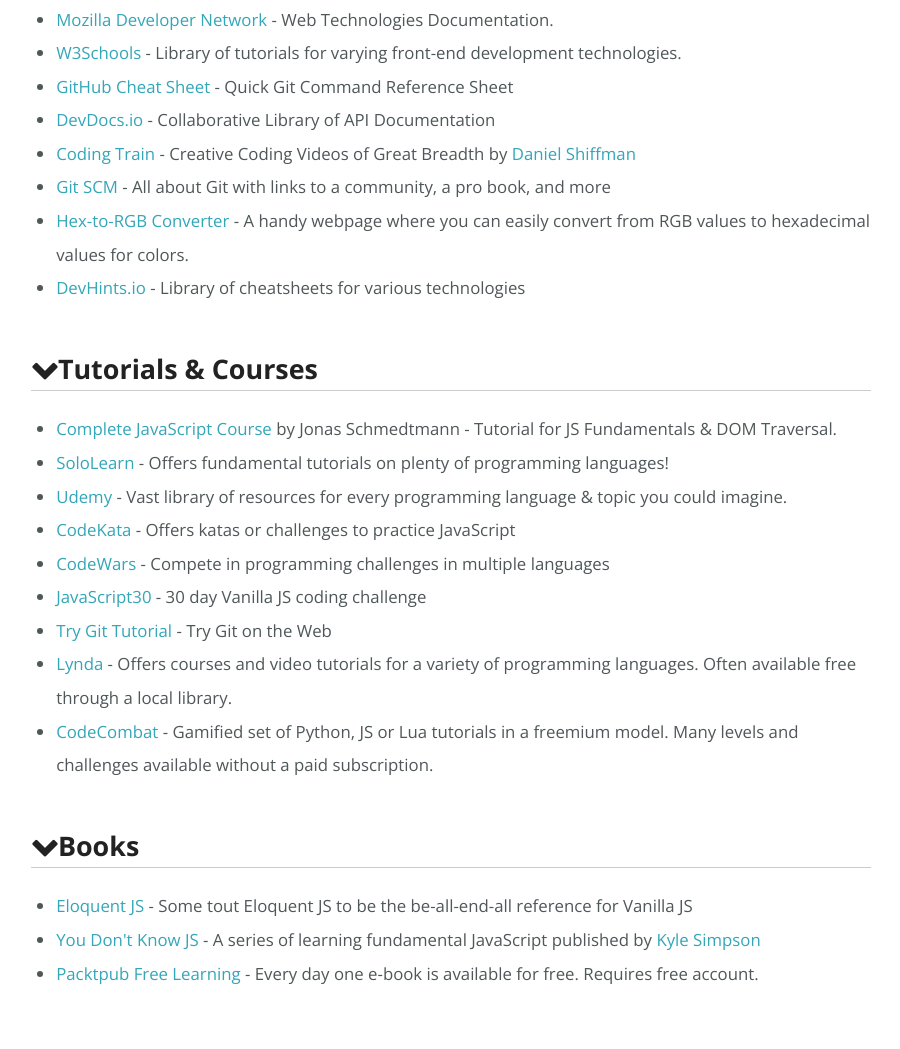
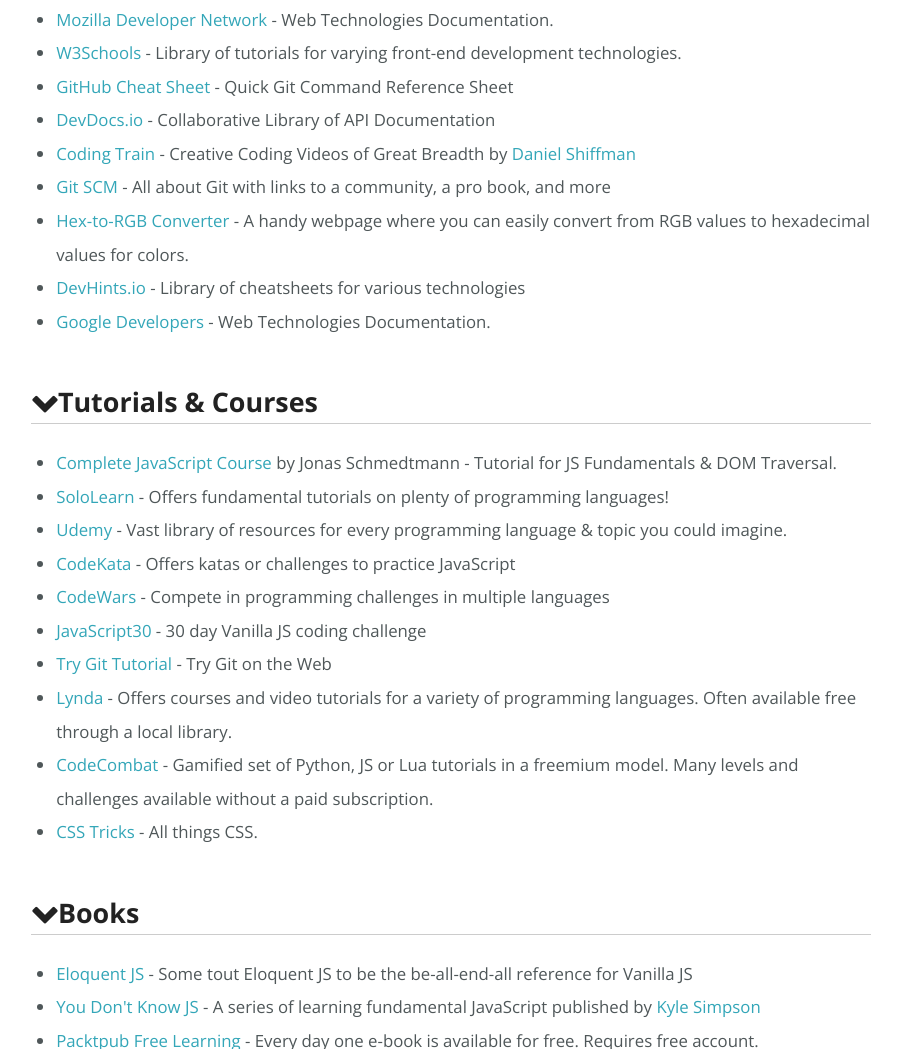
Before and after one commit to FreeCodeCampOKC/fccokc_web_legacy, a plain HTML site: page docs/resources.html in a window 1280 px wide. Shown: the part 487-1536 px from the top of the page, without its empty margins (189-1089 px from the left). Drawn offline with nearby package versions, Linux system fonts and the light colour scheme.

Commit message:
added google devs and css tricks

```diff
--- a/docs/resources.html
+++ b/docs/resources.html
@@ -89,6 +89,7 @@
                             <li><a href="https://git-scm.com/" target="_blank" title="Git-SCM" rel="external">Git SCM</a> - All about Git with links to a community, a pro book, and more </li>
                             <li><a href="http://www.javascripter.net/faq/rgbtohex.htm" target="_blank" title="Hex-to-RGB Converter" rel="external">Hex-to-RGB Converter</a> - A handy webpage where you can easily convert from RGB values to hexadecimal values for colors.</li>
                             <li><a href="https://devhints.io/" target="_blank" title="DevHints.io" rel="external">DevHints.io</a> - Library of cheatsheets for various technologies</li>
+                            <li><a href="https://developers.google.com/web/" target="_blank" title="Google Developers" rel="external">Google Developers</a> - Web Technologies Documentation.</li>
                         </ul>
                     </div>
                     <input id="toggle-tutorials" class="toggle-box" type="checkbox" checked><label for="toggle-tutorials"><h2 min-icon='&#xf054;' max-icon='&#xf078;'>Tutorials & Courses</h2></label>
@@ -103,6 +104,7 @@
                             <li><a href="https://try.github.io" target="_blank" title="TryGitTutorial" rel="external">Try Git Tutorial</a> - Try Git on the Web</li>
                             <li><a href="https://www.lynda.com" target="_blank" title="Lynda" rel="external">Lynda</a> - Offers courses and video tutorials for a variety of programming languages. Often available free through a local library.</li>
                             <li><a href="http://codecombat.com" target="_blank" title="CodeCombat" rel="external">CodeCombat</a> - Gamified set of Python, JS or Lua tutorials in a freemium model. Many levels and challenges available without a paid subscription.</li>
+                            <li><a href="https://css-tricks.com/" target="_blank" title="CSS-Tricks" rel="external">CSS Tricks</a> - All things CSS.</li>
                         </ul>
                     </div>
                     <input id="toggle-books" class="toggle-box" type="checkbox" checked><label for="toggle-books"><h2 min-icon='&#xf054;' max-icon='&#xf078;'>Books</h2></label>
```
